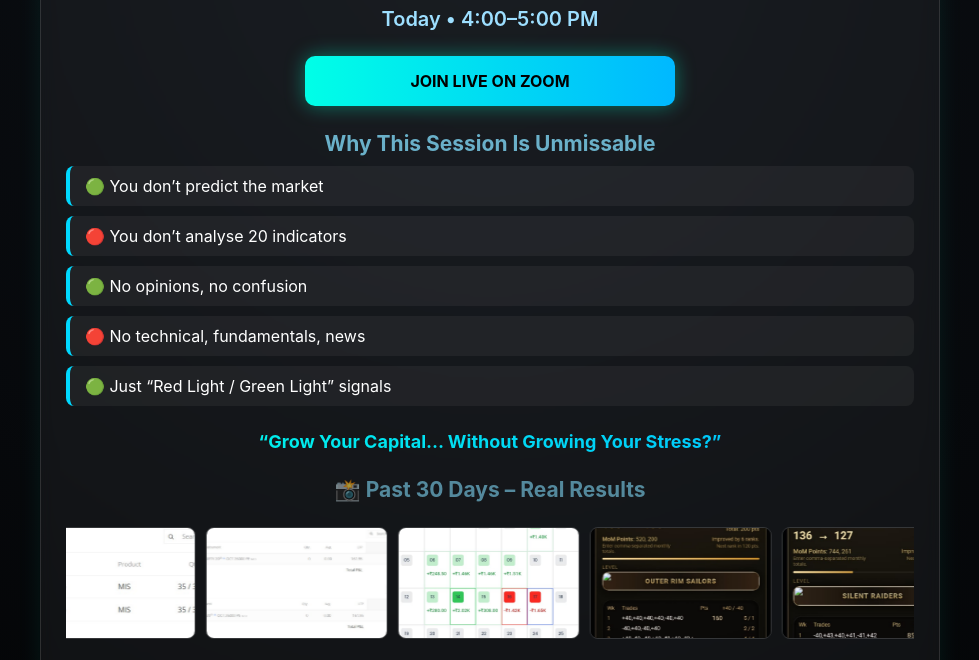
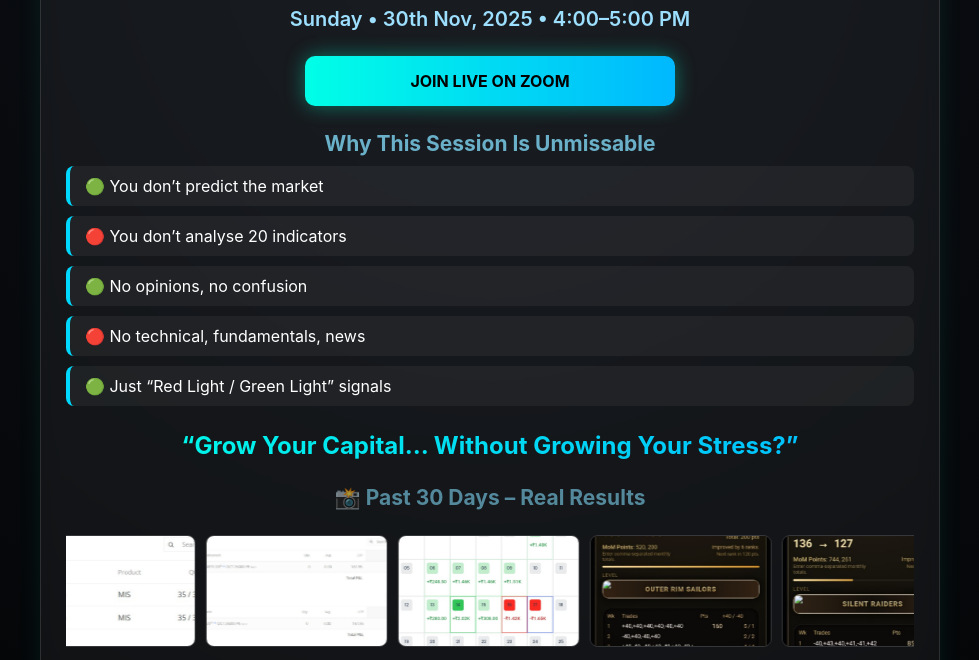
Before and after one commit to ExpressTree/twolineswisdom, a plain HTML site: page InvitationForThePearlMindOrientation03.html in a window 1280 px wide. Shown: the part 85-745 px from the top of the page, without its empty margins (150-1129 px from the left). Drawn offline with Linux system fonts and the light colour scheme.

Commit message:
Update InvitationForThePearlMindOrientation03.html

```diff
--- a/InvitationForThePearlMindOrientation03.html
+++ b/InvitationForThePearlMindOrientation03.html
@@ -88,7 +88,7 @@
 
   /* Highlighted quote */
   .highlight-quote {
-    font-size: 18px;
+    font-size: 24px;
     margin-top: 25px;
     text-align: center;
     color: #ffffff;
@@ -192,7 +192,7 @@
   <div class="glass">
 
     <div class="title">🔥 Pearl Mind™ Orientation</div>
-    <div class="time">Today • 4:00–5:00 PM</div>
+    <div class="time">Sunday • 30th Nov, 2025 • 4:00–5:00 PM</div>
 
     <a class="btn" href="https://us02web.zoom.us/j/83417261776?pwd=eAiWzpVKwherDgL3xfz0JuDVKgmeHE.1" target="_blank">
       JOIN LIVE ON ZOOM
```
